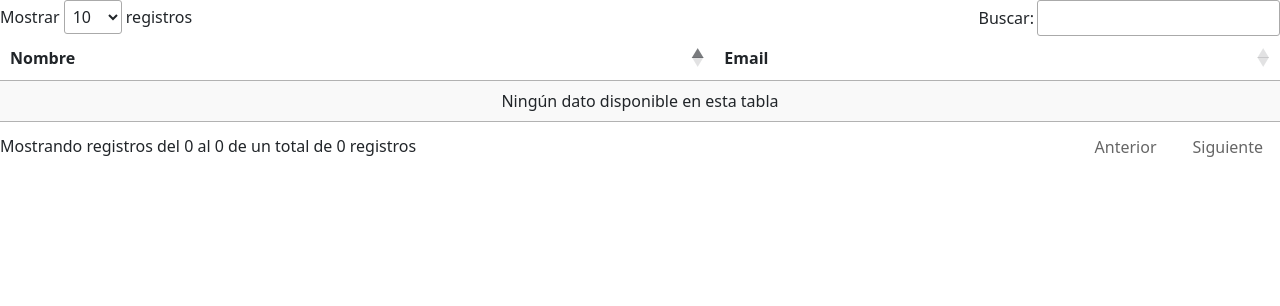
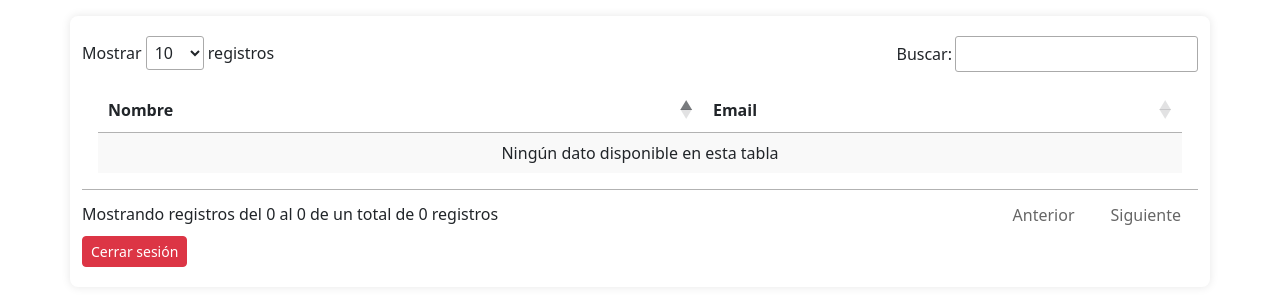
Before and after one commit to YunaJRR/DWEC, a plain HTML site: page admin.html in a window 1280 px wide. Drawn offline with Linux system fonts and the light colour scheme.

Commit message:
finish datatable logic
to do left:
-Fix register bug

```diff
--- a/admin.html
+++ b/admin.html
@@ -9,7 +9,8 @@
     <link rel="stylesheet" href="libs/jquery.dataTables.min.css">
 </head>
 <body>
-    <table id="usertable" class="display" style="width:100%">
+    <div class="container mt-3">
+        <table id="usertable" class="display p-3" style="width:100%">
             <thead>
                 <tr>
                     <th>Nombre</th>
@@ -19,6 +20,8 @@
             <tbody>
             </tbody>
         </table>
+        <button id="btnCerrarSesion" class="btn btn-sm btn-danger">Cerrar sesión</button>
+    </div>
     <script src="libs/jquery-3.6.0.min.js"></script>
     <script src="libs/bootstrap.bundle.min.js"></script>
     <script src="libs/jquery.dataTables.min.js"></script>
--- a/css/styles.css
+++ b/css/styles.css
@@ -36,3 +36,10 @@
     font-size: 16px!important;
     font-weight: normal!important;
 }
+.container {
+    justify-content: center;
+
+}
+#usertable {
+    width: auto;
+}
--- a/js/scripts.js
+++ b/js/scripts.js
@@ -1,6 +1,7 @@
 $(document).ready(function() {
     const validacionEmail = /^((?!\.)[\w-_.]*[^.])(@\w+)(\.\w+(\.\w+)?[^.\W])$/gim;
     const validacionContraseña = /^(?=.*[a-z])(?=.*[A-Z])(?=.*\d)(?=.*[$@$!%*?&_-])([A-Za-z\d$@$!%*?&]|[^ ]){8,15}$/;
+
 
     $('#irInicioSesion').click(function() {
         mostrarLoginRegistro(1);
@@ -8,6 +9,9 @@
 
     $('#irRegistro').click(function() {
         mostrarLoginRegistro(2);
+    });
+    $('#btnCerrarSesion').click(function() {
+        cerrarSesion();
     });
 
     function mostrarLoginRegistro(opcion) {
@@ -84,13 +88,14 @@
             return;
         }
 
-
-
         window.location.href = "admin.html";
 
         this.reset();
 
     });
+    function cerrarSesion(){
+        window.location.replace('index.html');
+    }
     function cargarUsuarios() {
         let usuarios = JSON.parse(localStorage.getItem("Usuarios")) || [];
         const tbody = $('#usertable tbody');
```
Lines whose indentation alone changed are shown as unchanged.
